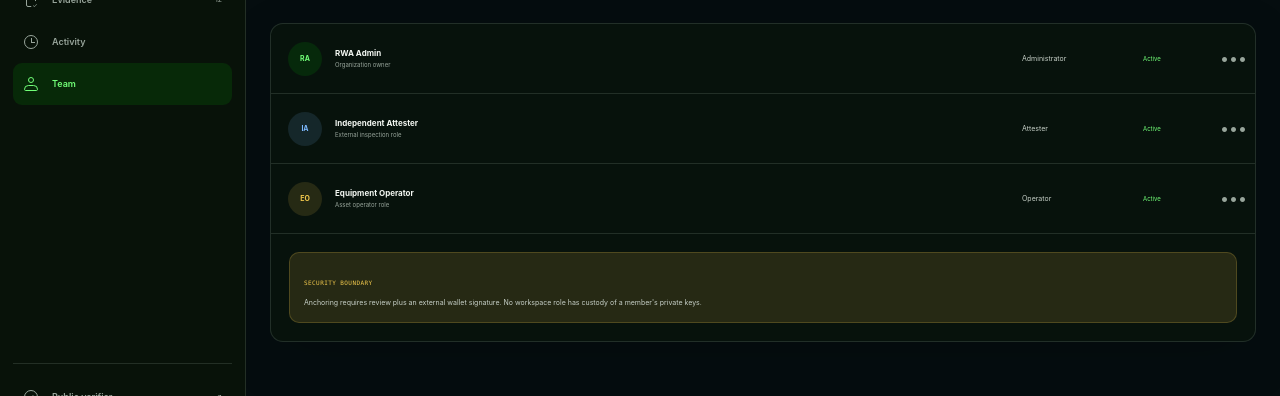
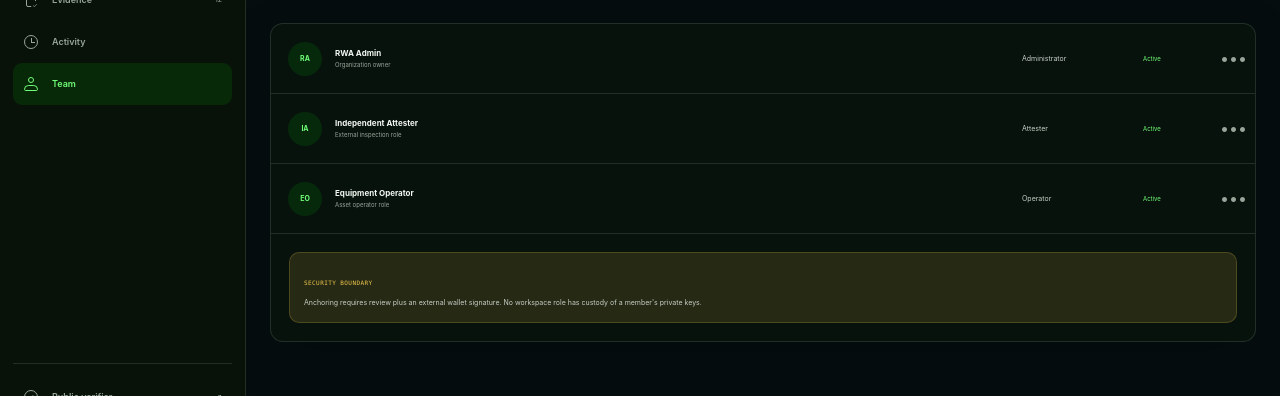
Before and after one commit to robinhoodrwa/rwaactivated, a website: page studio/index.html in a window 1280 px wide. Both pictures are taken after a click on the button "Team". Shown: the part 267-663 px from the top of the page. Drawn offline with Linux system fonts and the light colour scheme.

Commit message:
Use role-based studio avatar classes

```diff
--- a/studio/index.html
+++ b/studio/index.html
@@ -115,7 +115,7 @@
 
         <section class="studio-view" data-studio-view="team" aria-labelledby="team-view-title" hidden>
           <div class="view-heading compact-heading"><div><span class="view-kicker">Workspace access</span><h1 id="team-view-title">Team</h1><p>Roles define who can capture, attest, review, and anchor.</p></div><button class="studio-primary-button" type="button" data-studio-action="invite"><span>＋</span> Invite member</button></div>
-          <section class="studio-panel team-panel"><div class="team-list"><div><span class="team-avatar is-admin">RA</span><div><b>RWA Admin</b><small>Organization owner</small></div><em>Administrator</em><span class="member-state">Active</span><button type="button">•••</button></div><div><span class="team-avatar is-mei">IA</span><div><b>Independent Attester</b><small>External inspection role</small></div><em>Attester</em><span class="member-state">Active</span><button type="button">•••</button></div><div><span class="team-avatar is-ana">EO</span><div><b>Equipment Operator</b><small>Asset operator role</small></div><em>Operator</em><span class="member-state">Active</span><button type="button">•••</button></div></div><div class="role-boundary"><span>Security boundary</span><p>Anchoring requires review plus an external wallet signature. No workspace role has custody of a member's private keys.</p></div></section>
+          <section class="studio-panel team-panel"><div class="team-list"><div><span class="team-avatar is-admin">RA</span><div><b>RWA Admin</b><small>Organization owner</small></div><em>Administrator</em><span class="member-state">Active</span><button type="button">•••</button></div><div><span class="team-avatar is-attester">IA</span><div><b>Independent Attester</b><small>External inspection role</small></div><em>Attester</em><span class="member-state">Active</span><button type="button">•••</button></div><div><span class="team-avatar is-operator">EO</span><div><b>Equipment Operator</b><small>Asset operator role</small></div><em>Operator</em><span class="member-state">Active</span><button type="button">•••</button></div></div><div class="role-boundary"><span>Security boundary</span><p>Anchoring requires review plus an external wallet signature. No workspace role has custody of a member's private keys.</p></div></section>
         </section>
       </div>
     </main>
```
